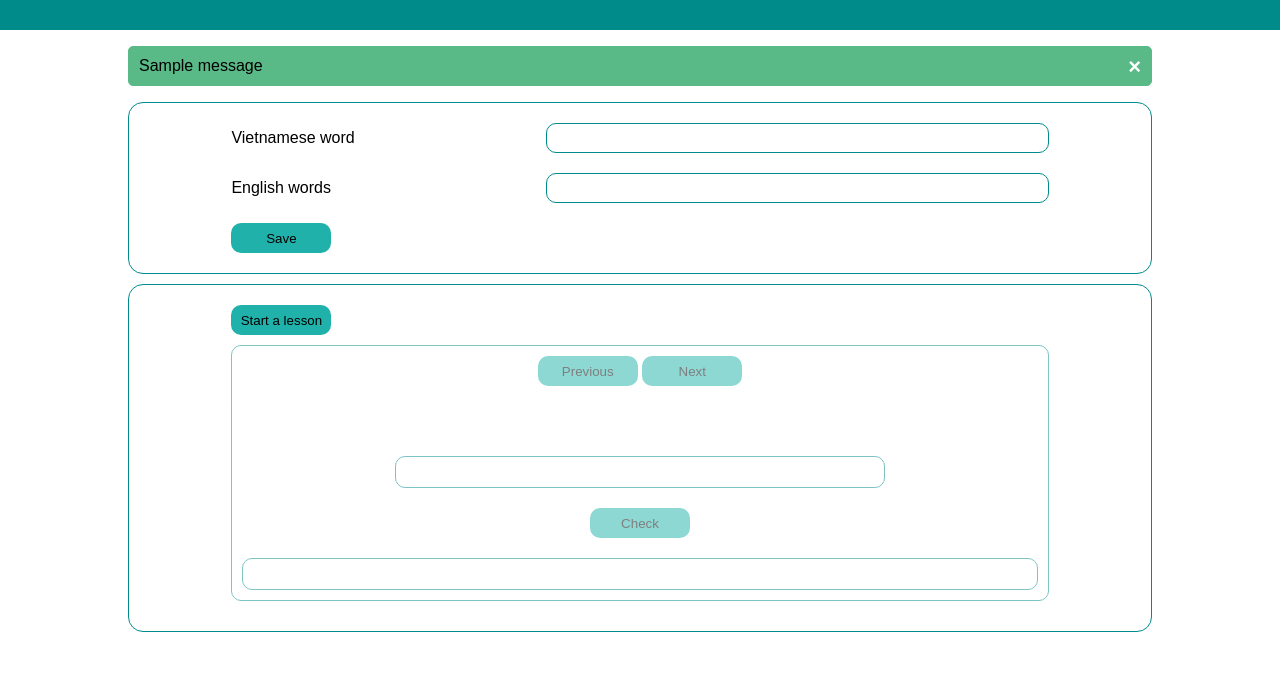
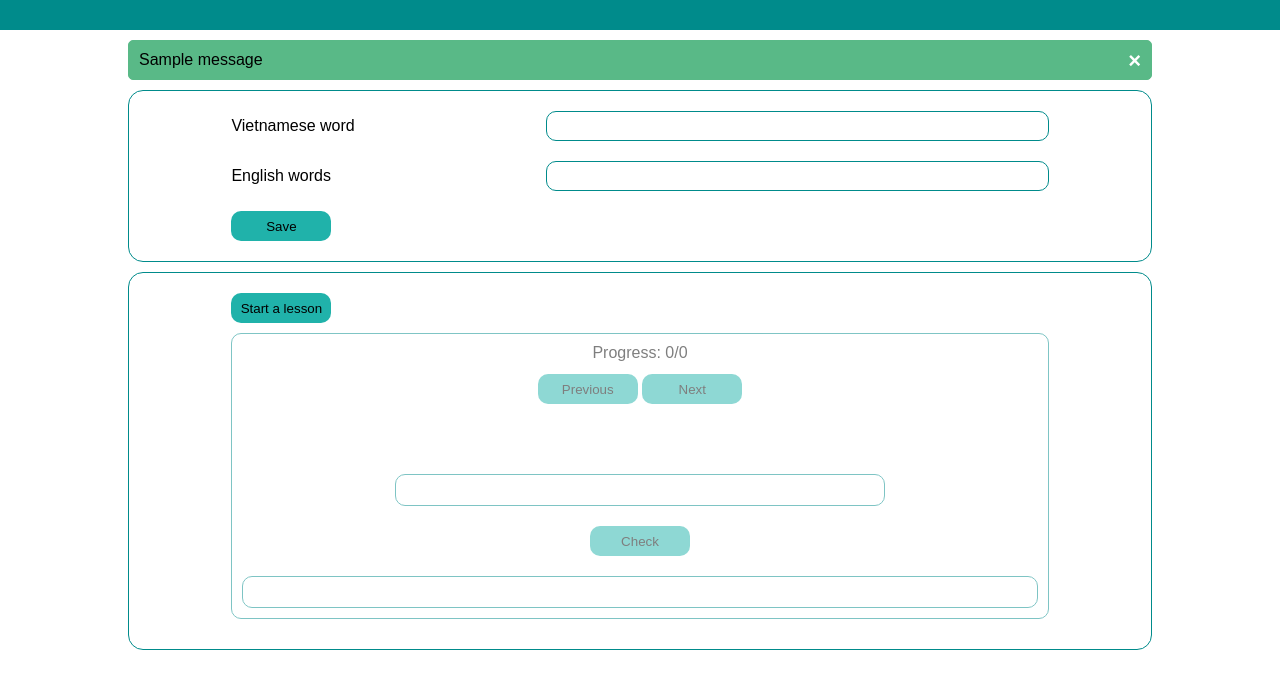
Before and after one commit to PhamVanMinh272/vocab_ielts, a Flask app: page / in a window 1280 px wide. Shown: the part 100-800 px from the top of the page. Run offline with Flask 2, Linux system fonts and the light colour scheme; one stand-in notice (Sample message) is shown.

Commit message:
handle return no data

```diff
--- a/app.py
+++ b/app.py
@@ -84,7 +84,6 @@ def learn_vocab():
     viet_words = cur.fetchall()
     cur.close()
     if not viet_words:
-        flash("No data")
         return {}
     data = {}
     for row in viet_words:
--- a/data/viet_eng_words.json
+++ /dev/null
@@ -1 +0,0 @@
-{"nhiều": ["plenty of"], "ddd": [""]}
--- a/data/viet_eng_words_test.json
+++ /dev/null
@@ -1 +0,0 @@
-{"nhiều": ["plenty of"], "ddd": [""]}
--- a/static/css/base.css
+++ b/static/css/base.css
@@ -32,10 +32,8 @@ body {
     height: 30px;
     background-color: var(--main-color);
 }
-ul {
-    padding: 0;
-}
-li {
+
+div.message {
     padding: 10px;
     margin-top: 5px;
     list-style: none;
--- a/static/css/home.css
+++ b/static/css/home.css
@@ -81,3 +81,7 @@ input[type="text"]:focus {
     pointer-events: none;
     opacity: 0.5;
 }
+
+.learning-progress {
+    height: 30px;
+}
--- a/static/js/base.js
+++ b/static/js/base.js
@@ -1,6 +1,13 @@
 $(".start-lesson-btn").click(function(){
   $.getJSON("/learn_vocab", function(result){
-    var no = 0;
+    if (Object.keys(result).length == 0) {
+      var html = '<div class="error-message message"> \
+                    No words to learn. \
+                    <span class="closebtn" onclick="this.parentElement.style.display="none";">&times;</span> \
+                  </div> '
+      $('.messages-container').html(html);
+    } else {
+      var no = 1;
       localStorage.setItem("no", no);
       $.each(result, function(i, field){
         var data = [i, field];
@@ -9,10 +16,11 @@ $(".start-lesson-btn").click(function(){
       });
       $(".lesson-area").removeClass("disabled");
       localStorage.setItem("length_viet_words", no-1);
-    manage_previous_next_btn(0);
-    data = JSON.parse(localStorage.getItem(0))
+      manage_previous_next_btn(1);
+      data = JSON.parse(localStorage.getItem(1));
       $(".viet-word").html(data[1]);
-    $(".viet-word").attr('id', data[0])
+      $(".viet-word").attr('id', data[0]);
+    };
   });
 });
 
@@ -39,10 +47,15 @@ $(".previous-word").click(function(){
 });
 
 function manage_previous_next_btn(no) {
-  if (no === 0) {
+  var length_viet_words = parseInt(localStorage.getItem("length_viet_words"));
+  $(".learning-progress").html("Progress: " +  no + "/" + length_viet_words);
+  if (length_viet_words == 1) {
+    $(".previous-word").attr('disabled', true);
+    $(".next-word").attr('disabled', true);
+  } else if (no === 1) {
     $(".previous-word").attr('disabled', true);
     $(".next-word").attr('disabled', false);
-  } else if (no === parseInt(localStorage.getItem("length_viet_words"))) {
+  } else if (no === length_viet_words) {
     $(".previous-word").attr('disabled', false);
     $(".next-word").attr('disabled', true);
   } else {
--- a/templates/base.html
+++ b/templates/base.html
@@ -19,14 +19,12 @@
     <div class="messages-container">
         {% with messages = get_flashed_messages(with_categories=true) %}
             {% if messages %}
-                <ul class=messages>
                 {% for category, message in messages %}
-                    <li class="{{ category }}-message">
+                    <div class="{{ category }}-message message">
                         {{ message }}
                         <span class="closebtn" onclick="this.parentElement.style.display='none';">&times;</span>
-                    </li>
+                    </div>
                 {% endfor %}
-                </ul>
           {% endif %}
         {% endwith %}
     </div>
--- a/templates/home.html
+++ b/templates/home.html
@@ -26,6 +26,7 @@
     <div class="form-container">
         <button class="start-lesson-btn">Start a lesson</button>
         <div class="lesson-area disabled">
+            <div class="learning-progress">Progress: 0/0</div>
             <button class="previous-word">Previous</button>
             <button class="next-word disable">Next</button>
             <div class="viet-word"></div>
```
Also changed, not shown: db/vocab.db. Lines whose indentation alone changed are shown as unchanged.
